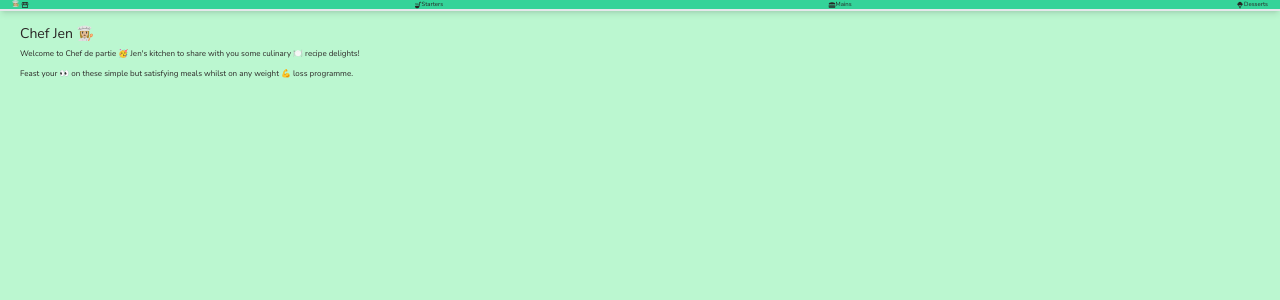
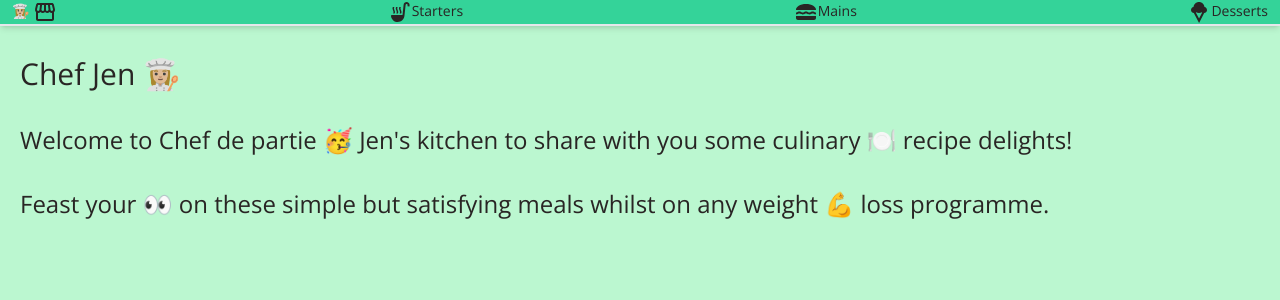
Before and after one commit to jenboyle/chef-jen, a Next.js app: page / in a window 1280 px wide. Shown: the top 300 px of the page. Built offline with nearby package versions, Linux system fonts and the light colour scheme.

Commit message:
Fix sizing

```diff
--- /dev/null
+++ b/app/_components/ChefArticle.tsx
@@ -0,0 +1,9 @@
+function ChefArticle({
+  children,
+}: Readonly<{
+  children: React.ReactNode;
+}>) {
+  return <article className="text-2xl my-8">{children}</article>;
+}
+
+export default ChefArticle;
--- /dev/null
+++ b/app/_components/ChefTitle.tsx
@@ -0,0 +1,9 @@
+function ChefTitle({
+  children,
+}: Readonly<{
+  children: React.ReactNode;
+}>) {
+  return <h1 className="text-3xl my-8">{children}</h1>;
+}
+
+export default ChefTitle;
--- a/app/_components/Navigation.tsx
+++ b/app/_components/Navigation.tsx
@@ -6,27 +6,27 @@ import StorefrontIcon from "@mui/icons-material/Storefront";
 
 function Navigation() {
   return (
-    <ul className="bg-emerald-400 border-b-2 shadow-md z-50 fixed w-full flex justify-between items-center text-[6px] px-3">
+    <ul className="bg-emerald-400 border-b-2 shadow-md z-50 fixed w-full flex justify-between items-center text-sm px-3">
       <li>
         <Link href="/" className="hover:bg-emerald-700">
-          👩🏼‍🍳 <StorefrontIcon style={{ fontSize: 8 }} />
+          👩🏼‍🍳 <StorefrontIcon />
         </Link>
       </li>
       <li>
         <Link href="/starters" className="hover:bg-emerald-700">
-          <SoupKitchenIcon style={{ fontSize: 8 }} />
+          <SoupKitchenIcon />
           Starters
         </Link>
       </li>
       <li>
         <Link href="/mains" className="hover:bg-emerald-700">
-          <LunchDiningIcon style={{ fontSize: 8 }} />
+          <LunchDiningIcon />
           Mains
         </Link>
       </li>
       <li>
         <Link href="/desserts" className="hover:bg-emerald-700">
-          <IcecreamIcon style={{ fontSize: 8 }} />
+          <IcecreamIcon />
           Desserts
         </Link>
       </li>
--- a/app/desserts/page.tsx
+++ b/app/desserts/page.tsx
@@ -1,11 +1,12 @@
 import { Metadata } from "next";
+import ChefTitle from "../_components/ChefTitle";
 
 export const metadata: Metadata = {
   title: "Desserts",
 };
 
 function Page() {
-  return <div>Desserts 🍧</div>;
+  return <ChefTitle>Desserts 🍧</ChefTitle>;
 }
 
 export default Page;
--- a/app/layout.tsx
+++ b/app/layout.tsx
@@ -1,7 +1,7 @@
 import type { Metadata } from "next";
 import "./globals.css";
 
-import { Nunito_Sans } from "next/font/google";
+import { Open_Sans } from "next/font/google";
 import Header from "./_components/Header";
 
 export const metadata: Metadata = {
@@ -12,7 +12,7 @@ export const metadata: Metadata = {
   description: "Devine recipes by Chef Jen",
 };
 
-const nunito = Nunito_Sans({
+const opensans = Open_Sans({
   subsets: ["latin"],
 
   display: "swap",
@@ -26,7 +26,7 @@ export default function RootLayout({
   return (
     <html lang="en">
       <body
-        className={`${nunito.className} bg-green-200 text-stone-800 flex flex-col min-h-screen`}
+        className={`${opensans.className} bg-green-200 text-stone-800 flex flex-col min-h-screen`}
       >
         <Header />
         <div className="flex-1 px-5 py-6">
--- a/app/mains/page.tsx
+++ b/app/mains/page.tsx
@@ -1,10 +1,11 @@
 import { Metadata } from "next";
+import ChefTitle from "../_components/ChefTitle";
 
 export const metadata: Metadata = {
   title: "Mains",
 };
 function Page() {
-  return <div>Mains 🍔</div>;
+  return <ChefTitle>Mains 🍔</ChefTitle>;
 }
 
 export default Page;
--- a/app/page.tsx
+++ b/app/page.tsx
@@ -1,15 +1,18 @@
+import ChefArticle from "./_components/ChefArticle";
+import ChefTitle from "./_components/ChefTitle";
+
 export default function Home() {
   return (
     <div>
-      <h1 className="text-sm mb-1">Chef Jen 👩🏼‍🍳</h1>
-      <article className="text-[8px] mb-2">
+      <ChefTitle>Chef Jen 👩🏼‍🍳</ChefTitle>
+      <ChefArticle>
         Welcome to Chef de partie 🥳 Jen&apos;s kitchen to share with you some
         culinary 🍽️ recipe delights!
-      </article>
-      <article className="text-[8px] mb-2">
+      </ChefArticle>
+      <ChefArticle>
         Feast your 👀 on these simple but satisfying meals whilst on any weight
         💪 loss programme.
-      </article>
+      </ChefArticle>
     </div>
   );
 }
--- a/app/starters/page.tsx
+++ b/app/starters/page.tsx
@@ -1,11 +1,12 @@
 import { Metadata } from "next";
+import ChefTitle from "../_components/ChefTitle";
 
 export const metadata: Metadata = {
   title: "Starters",
 };
 
 function Page() {
-  return <div>Starters 🍜</div>;
+  return <ChefTitle>Starters 🍜</ChefTitle>;
 }
 
 export default Page;
```
